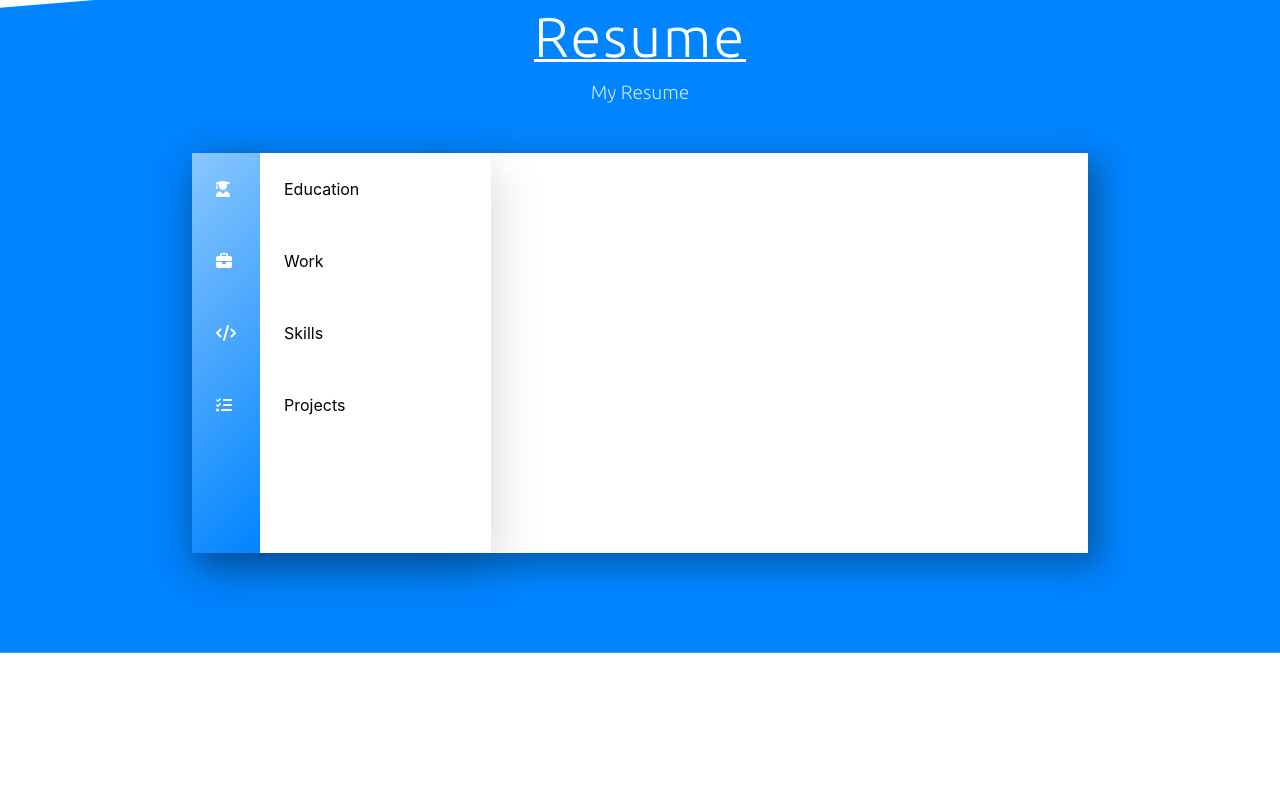
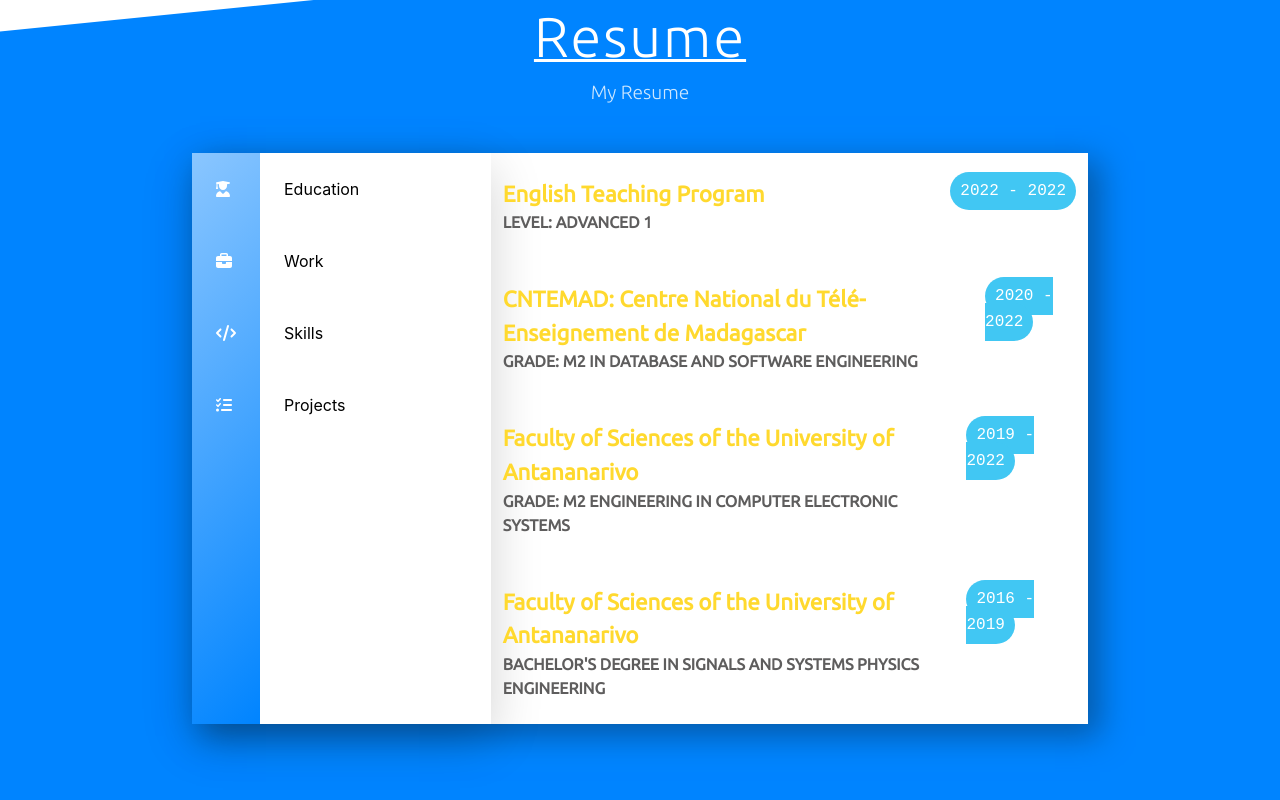
Before and after one commit to marinasy-marti/reactportfolio, a React (Create React App) app: page / in a window 1280 px wide. Shown: the part 1977-2777 px from the top of the page. Before the commit the page ends 2630 px from the top, so only its background shows below. Built offline with nearby package versions, Linux system fonts and the light colour scheme.

Commit message:
add Resume component with style

```diff
--- a/src/personalisation/components/Education.jsx
+++ b/src/personalisation/components/Education.jsx
@@ -3,7 +3,56 @@ import '../styles/Education.css'
 const Education = () => {
 
     return <>
-        Education
+        <div className='d-flex  flex-column'>
+            <div className='education-one my-4  justify-content-between d-flex flex-row'>
+                <div className='d-flex flex-column new-one'>
+                    <span className='university-name'>English Teaching Program</span>
+                    <span className='university-degree'>Level: Advanced 1</span>
+                </div>
+                <div>
+                    <span className='year'>2022 - 2022</span>
+                </div>
+            </div>
+        </div>
+
+        <div className='d-flex  flex-column'>
+            <div className='education-one my-4  justify-content-between d-flex flex-row'>
+                <div className='d-flex flex-column new-one'>
+                    <span className='university-name'>CNTEMAD: Centre National du Télé-Enseignement de Madagascar</span>
+                    <span className='university-degree'>Grade: M2 in Database and Software Engineering</span>
+                </div>
+                <div>
+                    <span className='year'>2020 - 2022</span>
+                </div>
+            </div>
+        </div>
+
+
+        <div className='d-flex  flex-column'>
+            <div className='education-one my-4  justify-content-between d-flex flex-row'>
+                <div className='d-flex flex-column new-one'>
+                    <span className='university-name'>Faculty of Sciences of the University of Antananarivo </span>
+                    <span className='university-degree'>Grade: M2 Engineering in Computer Electronic Systems</span>
+                </div>
+
+                <div>
+                    <span className='year'>2019 - 2022</span>
+                </div>
+            </div>
+        </div>
+
+
+        <div className='d-flex  flex-column'>
+            <div className='education-one my-4  justify-content-between d-flex flex-row'>
+                <div className='d-flex flex-column new-one'>
+                    <span className='university-name'>Faculty of Sciences of the University of Antananarivo</span>
+                    <span className='university-degree'>Bachelor's degree in Signals and Systems Physics Engineering</span>
+                </div>
+                <div>
+                    <span className='year'>2016 - 2019</span>
+                </div>
+            </div>
+        </div>
     </>
 }
 
--- a/src/personalisation/components/Resume.jsx
+++ b/src/personalisation/components/Resume.jsx
@@ -47,7 +47,7 @@ const Resume = () =>
         <div className='resume-outer-section d-flex flex-column'>
             <span><Header info={title}/></span>
             <div className='resume-new-section row'
-            style={{width:"70%",height:"400px", marginInline:"auto"}}>
+            style={{width:"70%", marginInline:"auto"}}>
                 <div className='col-lg-4 col-md-4 col-sm-12 resume-left-section d-flex flex-row px-0 shadow-lg'
 
                 >
--- a/src/personalisation/styles/Education.css
+++ b/src/personalisation/styles/Education.css
@@ -0,0 +1,26 @@
+@import url('./App.css');
+
+.university-name{
+    font-family: "Ubuntu";
+    font-size: 1.4rem;
+    font-weight: 800;
+    color: hsl(49, 100%, 59%);
+}
+
+.university-degree{
+    font-size: 1rem;
+    font-weight: 600;
+    font-family: "Ubuntu";
+    color: rgb(94, 93, 93);
+    text-transform: uppercase;
+}
+
+.year{
+    font-family: monospace;
+    font-size: 1rem;
+    background-color: rgb(65, 199, 243);
+    color: white;
+    padding: 10px 10px;
+    border-radius: 20px;
+    text-align: center;
+}
```
